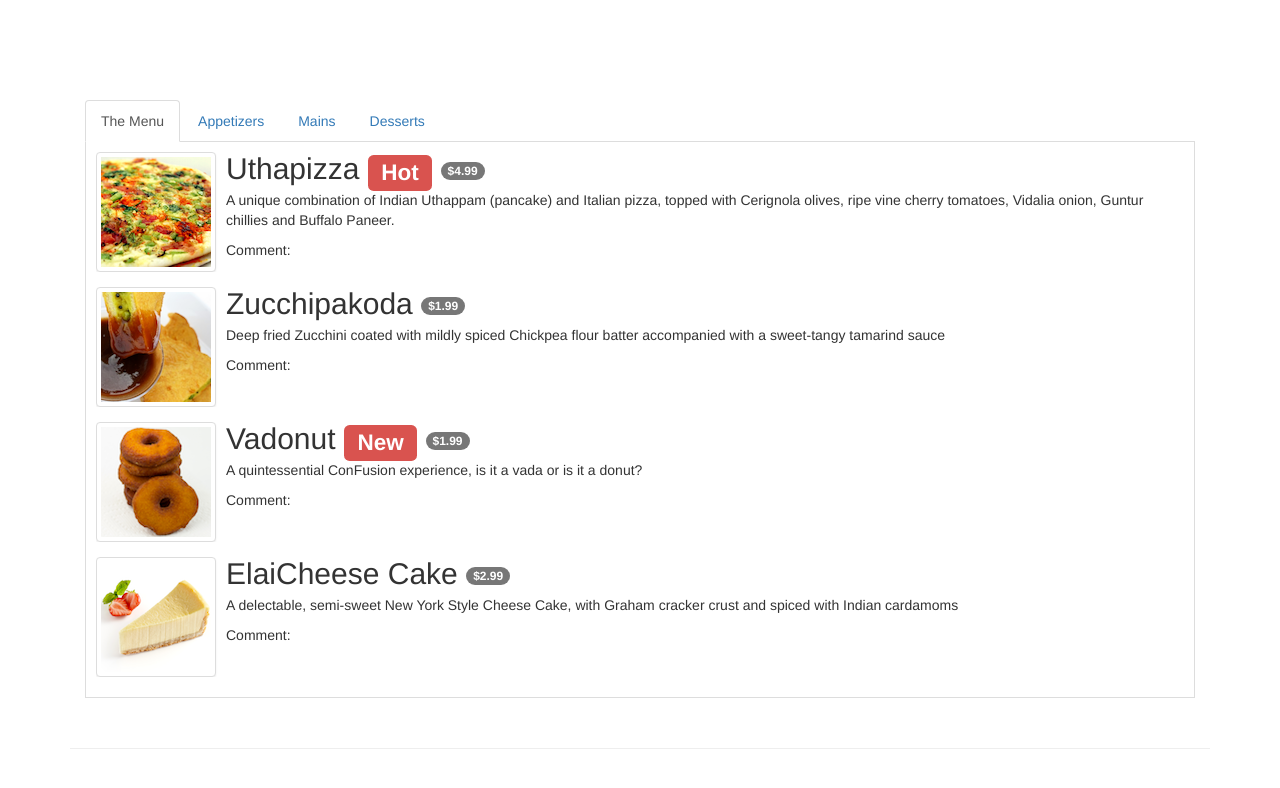
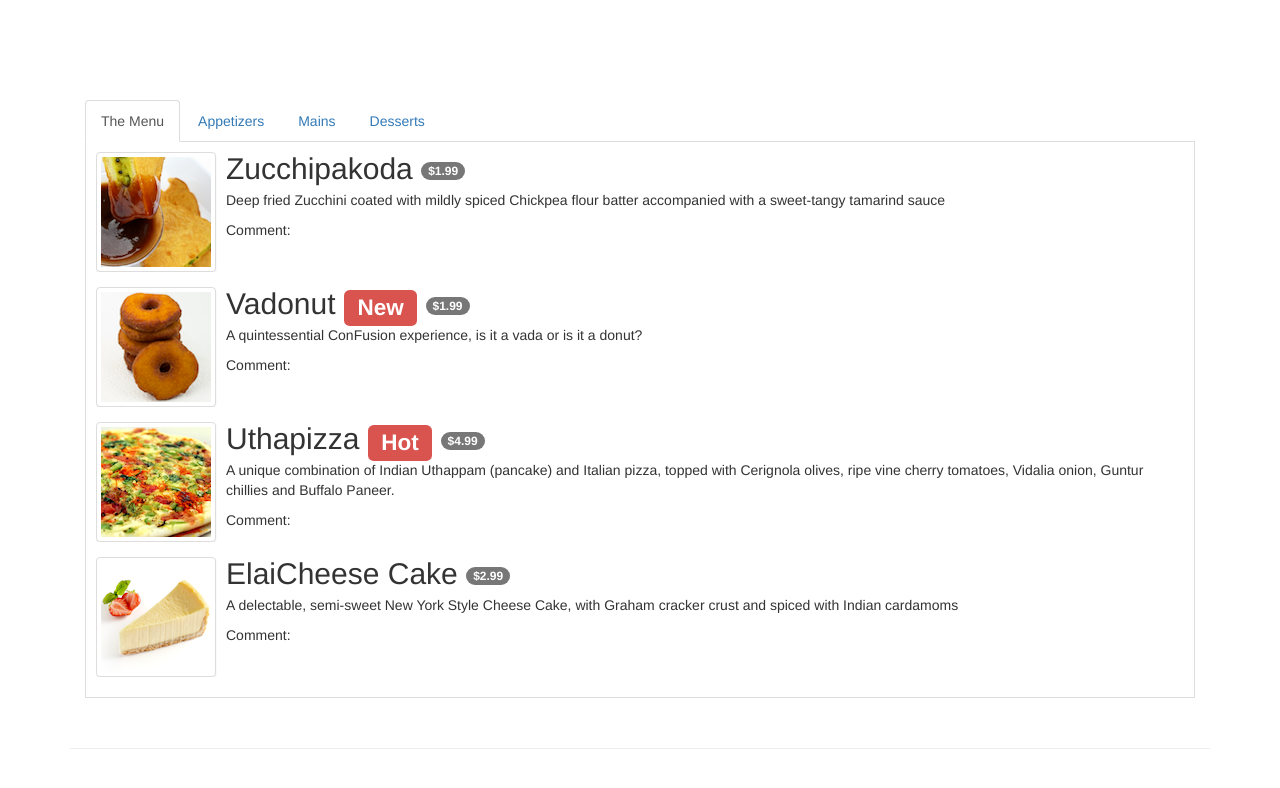
Before and after one commit to umangshah/angular, a website: page app/menu.html in a window 1280 px wide. Drawn offline with nearby package versions, Linux system fonts and the light colour scheme.

Commit message:
angular orberBy filter - descending order of name

```diff
--- a/app/menu.html
+++ b/app/menu.html
@@ -44,7 +44,7 @@
                 </ul>
                 <div class="tab-content">
                     <ul class="media-list tab-pane fade in active">
-                        <li class="media" ng-repeat="dish in menuCtrl.dishes | filter:{category:menuCtrl.filtText}">
+                        <li class="media" ng-repeat="dish in menuCtrl.dishes | filter:{category:menuCtrl.filtText} | orderBy:'-name'">
                             <div class="media-left media-middle">
                                 <a href="#">
                                     <img class="media-object img-thumbnail" ng-src={{dish.image}} alt="Uthappizza">
```
